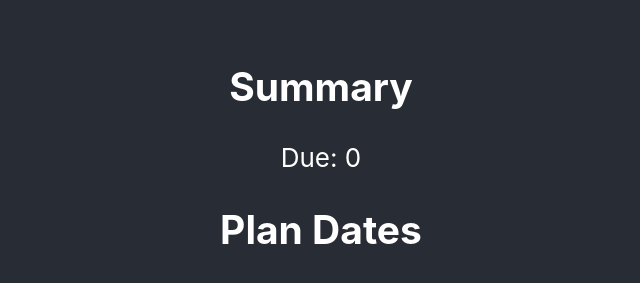
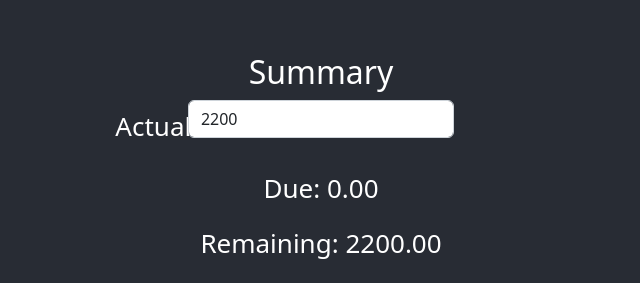
Before and after one commit to halemiles/moneyman-react, a React (Create React App) app: page / in a window 1280 px wide. Shown: the part 166-449 px from the top of the page, without its empty margins (319-959 px from the left). Built offline with nearby package versions, Linux system fonts and the light colour scheme; no server answers.

Commit message:
Added bootstrap UI and updated the summary

```diff
--- a/package.json
+++ b/package.json
@@ -3,11 +3,14 @@
   "version": "0.1.0",
   "private": true,
   "dependencies": {
+    "@mui/base": "^5.0.0-alpha.128",
     "@testing-library/jest-dom": "^5.16.5",
     "@testing-library/react": "^13.4.0",
     "@testing-library/user-event": "^13.5.0",
+    "bootstrap": "^5.2.3",
     "http-proxy-middleware": "^2.0.6",
     "react": "^18.2.0",
+    "react-bootstrap": "^2.7.4",
     "react-dom": "^18.2.0",
     "react-scripts": "5.0.1",
     "web-vitals": "^2.1.4"
--- a/src/components/Summary.js
+++ b/src/components/Summary.js
@@ -1,22 +1,47 @@
 import React, { useState, useEffect } from "react";
+import Form from 'react-bootstrap/Form';
+
+import Row from 'react-bootstrap/Row';
+import Col from 'react-bootstrap/Col';
+
+import 'bootstrap/dist/css/bootstrap.min.css';
 
 export default function Summary(props) {
-    const [totalAmount, setTotalAmount] = useState(0);
+
+    const [actual, setActual] = useState(2200);
+    const [due, setDue] = useState(0);
+    const [remaining, setRemaining] = useState(0);
 
     useEffect(() => {
-      let sum = 0;
+      let totalDue = 0;
       props.planDates.forEach((pd) => {
-        sum += pd.amount || 0;
+        totalDue += pd.amount;
       });
-      setTotalAmount(parseFloat(sum.toFixed(2)));
-    }, [props.planDates]);
+      setDue(totalDue.toFixed(2));
+      setRemaining((actual - totalDue).toFixed(2));
+    }, [props.planDates, actual]);
+
+    const handleActualChange = (e) => {
+      setActual(e.target.value);
+    };
 
   return (
     <div>
       <h2>Summary</h2>
       <div>
-        Due: {totalAmount}
+            <Form>
+              <Form.Group controlId="actualValue" as={Row} className="mb-3">
+                <Form.Label column sm="2">Actual:</Form.Label>
+                <Col sm="8">
+                  <Form.Control type="number" step="0.01" value={actual} onChange={handleActualChange} />
+                </Col>
+            </Form.Group>
+            </Form>
+        <p>Due: {due}</p>
+        <p>Remaining: {remaining}</p>
       </div>
     </div>
   );
+
+
 }
```
Also changed, not shown: src/SetupProxy.js (added, +11 -0 lines), 1 other file (tests, documents, lock files or other folders).
